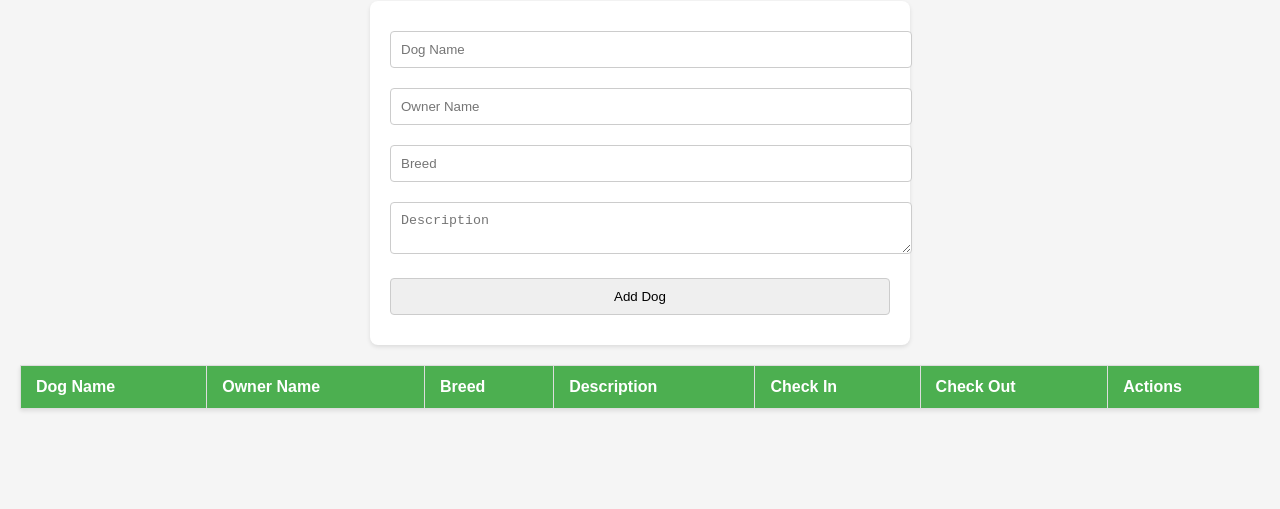
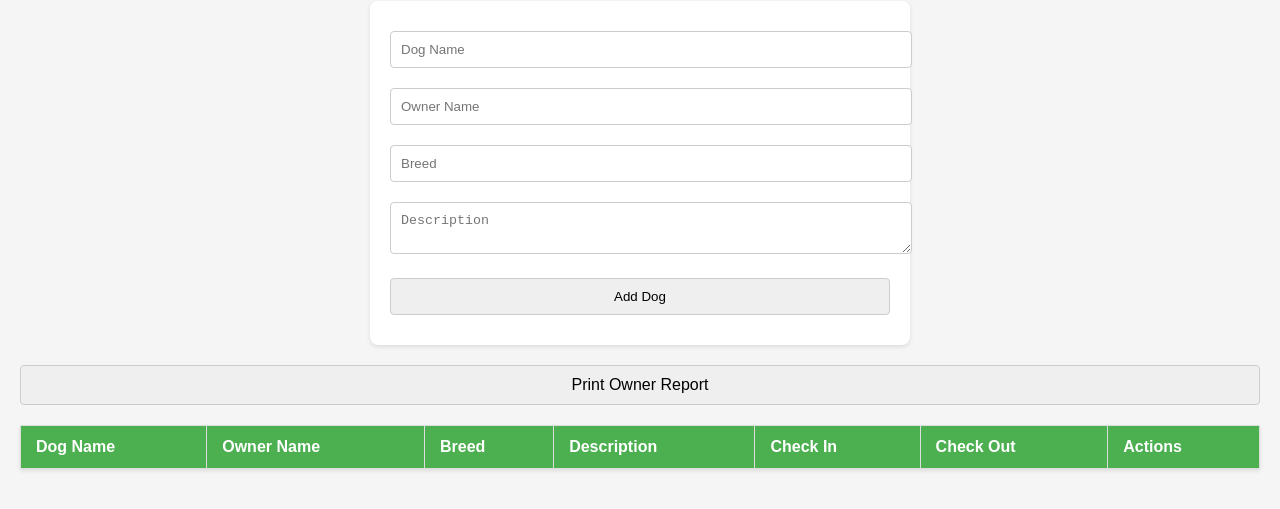
Before and after one commit to fartv8/dog-records, a plain HTML site: page index.html in a window 1280 px wide. Shown: the part 99-608 px from the top of the page. Drawn offline with Linux system fonts and the light colour scheme; no server answers.

Commit message:
index.html

```diff
--- a/index.html
+++ b/index.html
@@ -59,6 +59,12 @@
       font-size: 0.8em;
       color: #555;
     }
+    .print-btn {
+      margin: 20px auto;
+      display: block;
+      padding: 10px 20px;
+      font-size: 16px;
+    }
   </style>
   <script src="https://www.gstatic.com/firebasejs/9.22.0/firebase-app-compat.js"></script>
   <script src="https://www.gstatic.com/firebasejs/9.22.0/firebase-database-compat.js"></script>
@@ -73,6 +79,8 @@
     <textarea id="description" placeholder="Description"></textarea>
     <button type="submit">Add Dog</button>
   </form>
+
+  <button class="print-btn" onclick="printReport()">Print Owner Report</button>
 
   <table>
     <thead>
@@ -172,6 +180,29 @@
       db.ref('dogs/' + id + '/checkOut').set(time);
     }
 
+    function printReport() {
+      const dogs = Array.from(tableBody.querySelectorAll('tr'));
+      const ownerGroups = {};
+      dogs.forEach(row => {
+        const cells = row.querySelectorAll('td');
+        const owner = cells[1].textContent.trim();
+        const info = `Dog: ${cells[0].textContent.trim()}, Breed: ${cells[2].textContent.trim()}, Desc: ${cells[3].textContent.trim()}, In: ${cells[4].querySelector('.timestamp').textContent}, Out: ${cells[5].querySelector('.timestamp').textContent}`;
+        if (!ownerGroups[owner]) ownerGroups[owner] = [];
+        ownerGroups[owner].push(info);
+      });
+
+      let printContent = '';
+      for (const owner in ownerGroups) {
+        printContent += `\nOwner: ${owner}\n`;
+        printContent += ownerGroups[owner].join('\n') + '\n';
+      }
+
+      const win = window.open('', '', 'width=800,height=600');
+      win.document.write(`<pre>${printContent}</pre>`);
+      win.document.close();
+      win.print();
+    }
+
     form.addEventListener('submit', function(event) {
       event.preventDefault();
       const name = document.getElementById('dogName').value.trim();
```
